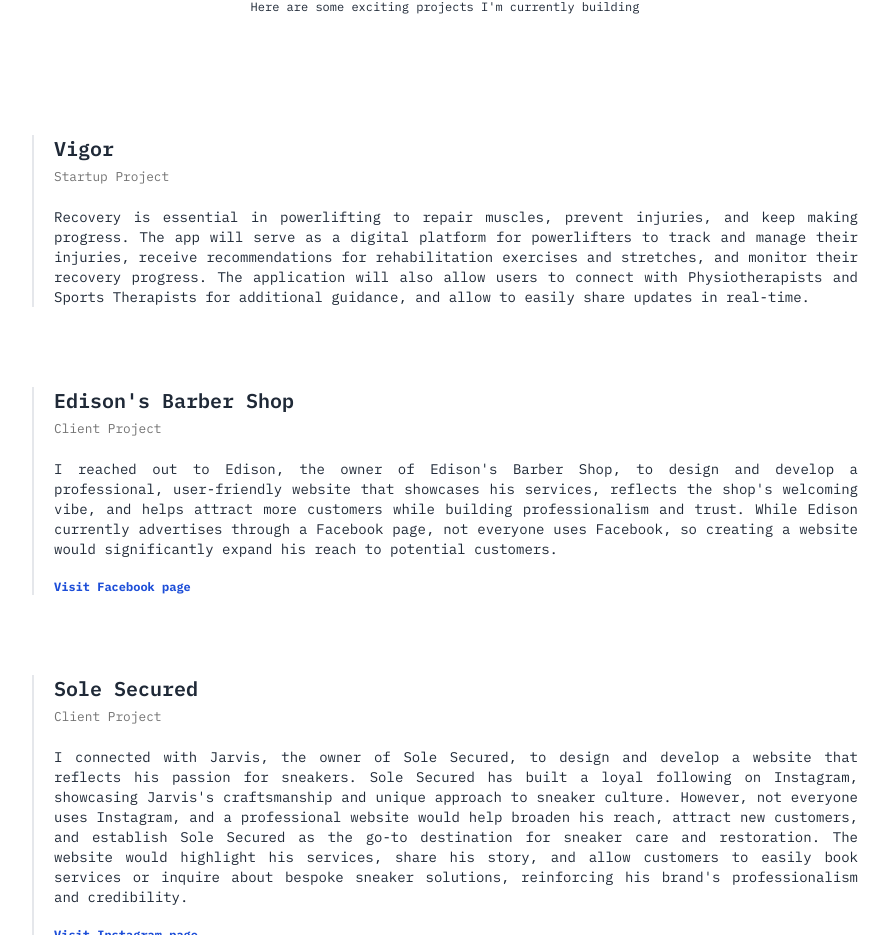
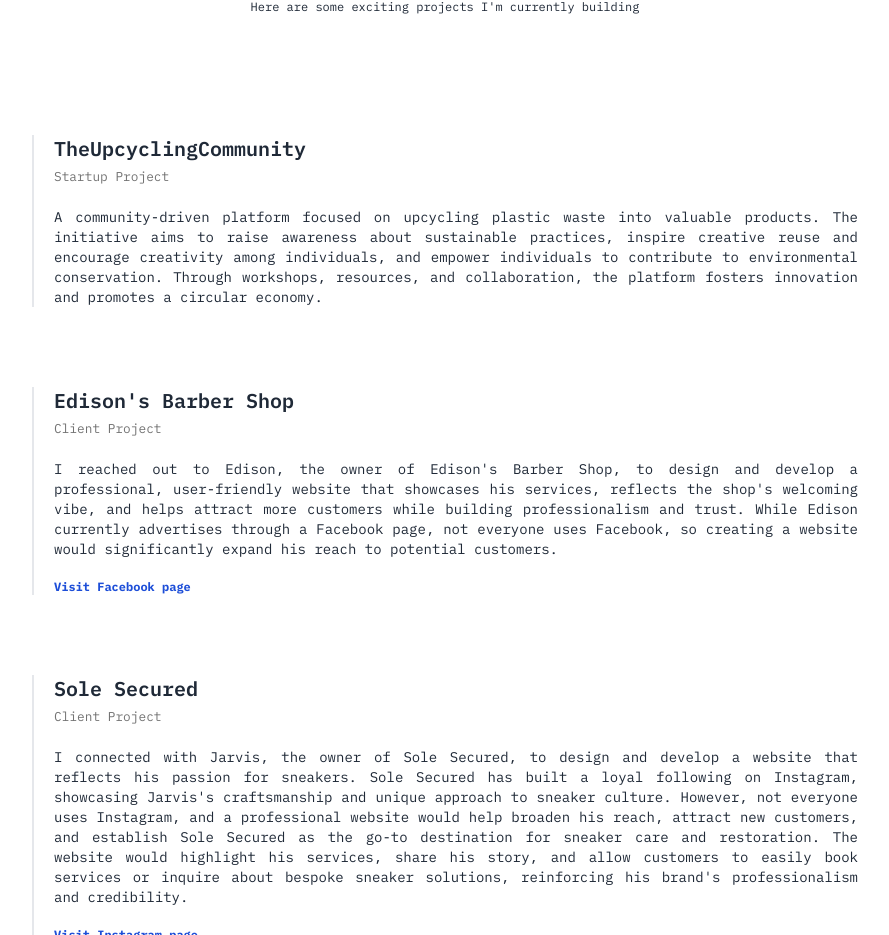
Before and after one commit to jemcap/joshcapito.dev, a React (Vite) app: page / in a window 1280 px wide. Shown: the part 7360-8295 px from the top of the page, without its empty margins (195-1084 px from the left). Built offline with nearby package versions, Linux system fonts and the light colour scheme.

Commit message:
feature: Changed upcoming project

```diff
--- a/src/constants/lists.jsx
+++ b/src/constants/lists.jsx
@@ -570,10 +570,10 @@ export const projectsContributions = [
 export const projectsInProgress = [
   {
     id: uuidv4(),
-    title: "Vigor",
+    title: "TheUpcyclingCommunity",
     type: "Startup Project",
     description:
-      "Recovery is essential in powerlifting to repair muscles, prevent injuries, and keep making progress. The app will serve as a digital platform for powerlifters to track and manage their injuries, receive recommendations for rehabilitation exercises and stretches, and monitor their recovery progress. The application will also allow users to connect with Physiotherapists and Sports Therapists for additional guidance, and allow to easily share updates in real-time.",
+      "A community-driven platform focused on upcycling plastic waste into valuable products. The initiative aims to raise awareness about sustainable practices, inspire creative reuse and encourage creativity among individuals, and empower individuals to contribute to environmental conservation. Through workshops, resources, and collaboration, the platform fosters innovation and promotes a circular economy.",
   },
   {
     id: uuidv4(),
```
